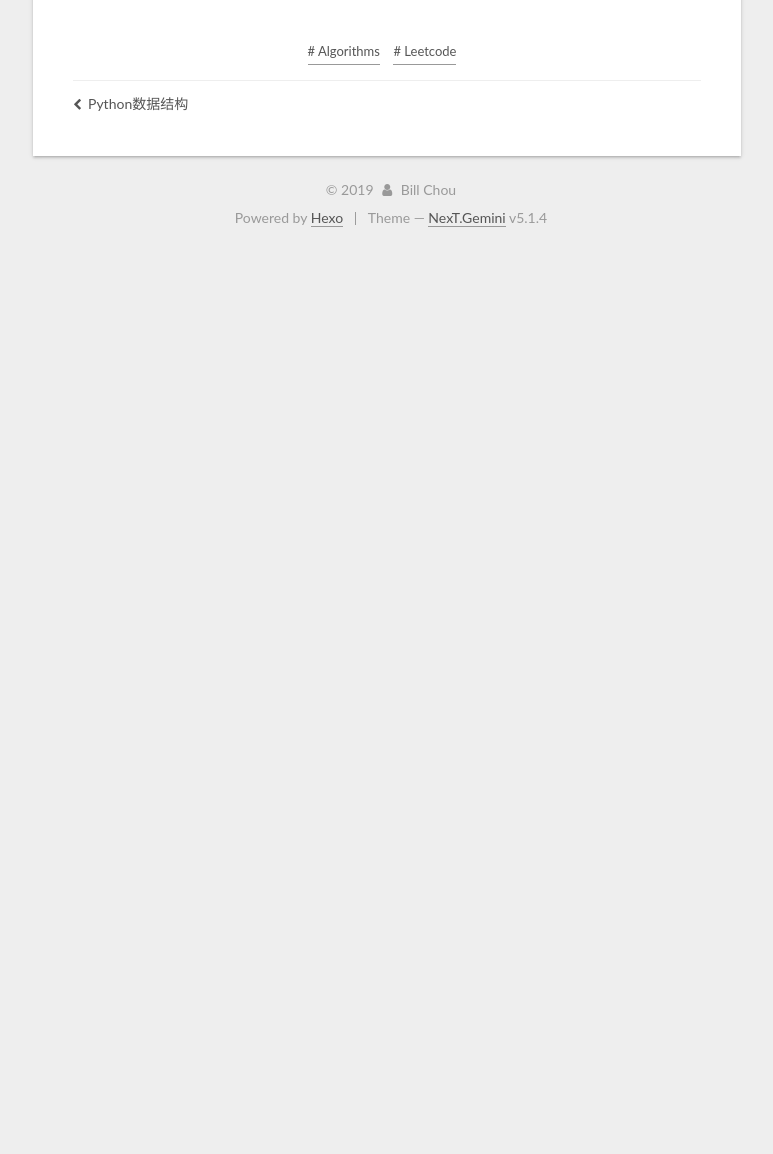
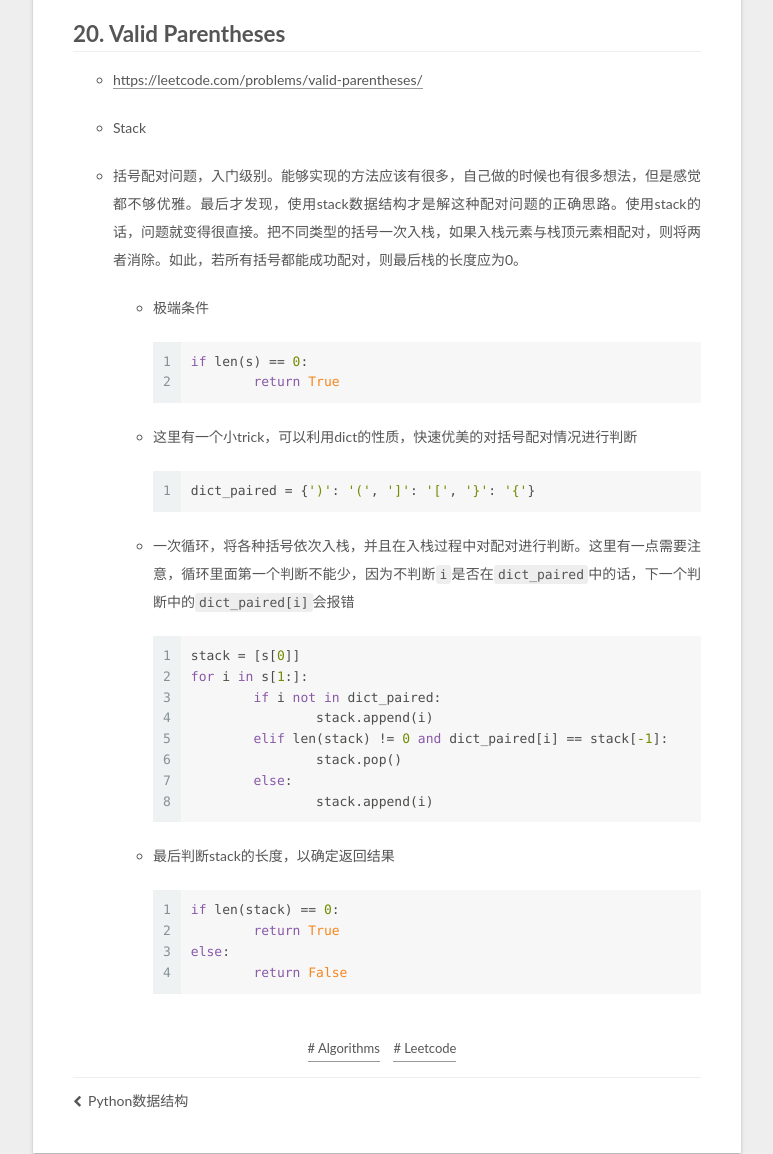
Before and after one commit to Blcony/Blcony.github.io, a plain HTML site: page Leetcode-Algorithms-Easy/index.html in a window 1280 px wide. Shown: the part 1155-2309 px from the top of the page, without its empty margins (379-1152 px from the left). Before the commit the page ends 1407 px from the top, so only its background shows below. Drawn offline with Linux system fonts and the light colour scheme.

Commit message:
Site updated: 2019-06-19 14:50:27

```diff
--- a/Leetcode-Algorithms-Easy/index.html
+++ b/Leetcode-Algorithms-Easy/index.html
@@ -81,7 +81,7 @@
 <meta property="og:site_name" content="Blcony">
 <meta property="og:description" content="Leetcode的算法之路 – Easy">
 <meta property="og:locale" content="default">
-<meta property="og:updated_time" content="2019-06-18T06:54:38.037Z">
+<meta property="og:updated_time" content="2019-06-19T06:48:58.879Z">
 <meta name="twitter:card" content="summary">
 <meta name="twitter:title" content="Leetcode Algorithms Easy">
 <meta name="twitter:description" content="Leetcode的算法之路 – Easy">
@@ -387,6 +387,28 @@
 </ul>
 </li>
 </ul>
+<h1 id="20-Valid-Parentheses"><a href="#20-Valid-Parentheses" class="headerlink" title="20. Valid Parentheses"></a>20. Valid Parentheses</h1><ul>
+<li><p><a href="https://leetcode.com/problems/valid-parentheses/" target="_blank" rel="noopener">https://leetcode.com/problems/valid-parentheses/</a></p>
+</li>
+<li><p>Stack</p>
+</li>
+<li><p>括号配对问题，入门级别。能够实现的方法应该有很多，自己做的时候也有很多想法，但是感觉都不够优雅。最后才发现，使用stack数据结构才是解这种配对问题的正确思路。使用stack的话，问题就变得很直接。把不同类型的括号一次入栈，如果入栈元素与栈顶元素相配对，则将两者消除。如此，若所有括号都能成功配对，则最后栈的长度应为0。</p>
+<ul>
+<li><p>极端条件</p>
+<figure class="highlight python"><table><tr><td class="gutter"><pre><span class="line">1</span><br><span class="line">2</span><br></pre></td><td class="code"><pre><span class="line"><span class="keyword">if</span> len(s) == <span class="number">0</span>:</span><br><span class="line">	<span class="keyword">return</span> <span class="literal">True</span></span><br></pre></td></tr></table></figure>
+</li>
+<li><p>这里有一个小trick，可以利用dict的性质，快速优美的对括号配对情况进行判断</p>
+<figure class="highlight python"><table><tr><td class="gutter"><pre><span class="line">1</span><br></pre></td><td class="code"><pre><span class="line">dict_paired = &#123;<span class="string">')'</span>: <span class="string">'('</span>, <span class="string">']'</span>: <span class="string">'['</span>, <span class="string">'&#125;'</span>: <span class="string">'&#123;'</span>&#125;</span><br></pre></td></tr></table></figure>
+</li>
+<li><p>一次循环，将各种括号依次入栈，并且在入栈过程中对配对进行判断。这里有一点需要注意，循环里面第一个判断不能少，因为不判断<code>i</code>是否在<code>dict_paired</code>中的话，下一个判断中的<code>dict_paired[i]</code>会报错</p>
+<figure class="highlight python"><table><tr><td class="gutter"><pre><span class="line">1</span><br><span class="line">2</span><br><span class="line">3</span><br><span class="line">4</span><br><span class="line">5</span><br><span class="line">6</span><br><span class="line">7</span><br><span class="line">8</span><br></pre></td><td class="code"><pre><span class="line">stack = [s[<span class="number">0</span>]]</span><br><span class="line"><span class="keyword">for</span> i <span class="keyword">in</span> s[<span class="number">1</span>:]:</span><br><span class="line">	<span class="keyword">if</span> i <span class="keyword">not</span> <span class="keyword">in</span> dict_paired:</span><br><span class="line">		stack.append(i)</span><br><span class="line">	<span class="keyword">elif</span> len(stack) != <span class="number">0</span> <span class="keyword">and</span> dict_paired[i] == stack[<span class="number">-1</span>]:</span><br><span class="line">		stack.pop()</span><br><span class="line">	<span class="keyword">else</span>:</span><br><span class="line">		stack.append(i)</span><br></pre></td></tr></table></figure>
+</li>
+<li><p>最后判断stack的长度，以确定返回结果</p>
+<figure class="highlight python"><table><tr><td class="gutter"><pre><span class="line">1</span><br><span class="line">2</span><br><span class="line">3</span><br><span class="line">4</span><br></pre></td><td class="code"><pre><span class="line"><span class="keyword">if</span> len(stack) == <span class="number">0</span>:</span><br><span class="line">	<span class="keyword">return</span> <span class="literal">True</span></span><br><span class="line"><span class="keyword">else</span>:</span><br><span class="line">	<span class="keyword">return</span> <span class="literal">False</span></span><br></pre></td></tr></table></figure>
+</li>
+</ul>
+</li>
+</ul>
 
 
     </div>
@@ -575,7 +597,7 @@
 
 
 
-              <div class="post-toc-content"><ol class="nav"><li class="nav-item nav-level-1"><a class="nav-link" href="#0-Template"><span class="nav-number">1.</span> <span class="nav-text">0. Template</span></a></li><li class="nav-item nav-level-1"><a class="nav-link" href="#1-Two-Sum"><span class="nav-number">2.</span> <span class="nav-text">1. Two Sum</span></a></li></ol></div>
+              <div class="post-toc-content"><ol class="nav"><li class="nav-item nav-level-1"><a class="nav-link" href="#0-Template"><span class="nav-number">1.</span> <span class="nav-text">0. Template</span></a></li><li class="nav-item nav-level-1"><a class="nav-link" href="#1-Two-Sum"><span class="nav-number">2.</span> <span class="nav-text">1. Two Sum</span></a></li><li class="nav-item nav-level-1"><a class="nav-link" href="#20-Valid-Parentheses"><span class="nav-number">3.</span> <span class="nav-text">20. Valid Parentheses</span></a></li></ol></div>
 
 
           </div>
--- a/css/main.css
+++ b/css/main.css
@@ -1823,7 +1823,7 @@ pre .javascript .function {
   width: 4px;
   height: 4px;
   border-radius: 50%;
-  background: #2e30ab;
+  background: #bf9e99;
 }
 .links-of-blogroll {
   font-size: 13px;
```
